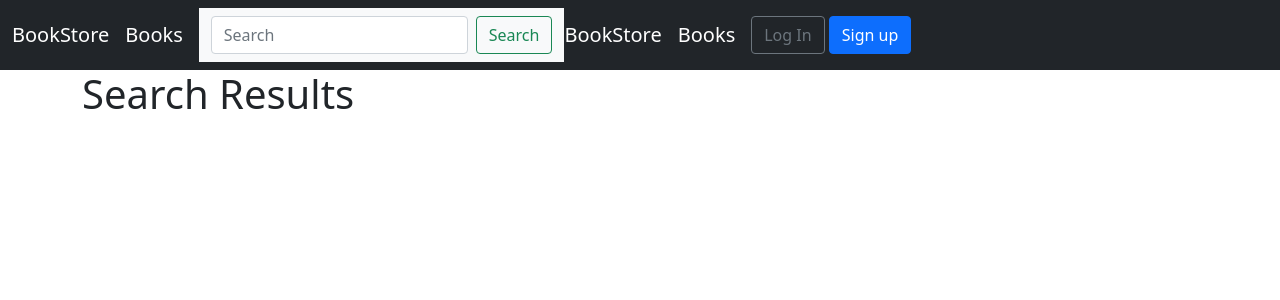
After one commit to TUD-SDEV/lab-9-upload-LaurynasAdomaitis, a Django app: template templates/books/search_results.html in a window 1280 px wide. The commit adds this page. Shown: the top 300 px of the page. Run offline with Django 3.2, Linux system fonts and the light colour scheme; the template is opened without the code that fills it, so the values that code supplies are empty.

Commit message:
lab 9 part 5 commit

```diff
--- a/accounts/views.py
+++ b/accounts/views.py
@@ -2,8 +2,6 @@ from django.urls import reverse_lazy
 from django.views.generic import CreateView, UpdateView, DetailView
 from .forms import CustomUserCreationForm
 from .models import Profile
-
-# Create your views here.
 
 class SignUpView(CreateView):
     form_class = CustomUserCreationForm
--- a/books/urls.py
+++ b/books/urls.py
@@ -1,7 +1,8 @@
 from django.urls import path
-from .views import BookListView, BookDetailView
+from .views import BookListView, BookDetailView, SearchResultsListView
 
 urlpatterns = [
     path('', BookListView.as_view(), name='book_list'),
     path('<uuid:pk>', BookDetailView.as_view(), name='book_detail'),
+    path('search/', SearchResultsListView.as_view(), name='search_results'),
 ]
--- a/templates/base.html
+++ b/templates/base.html
@@ -15,11 +15,20 @@
     <nav class="navbar navbar-expand-lg navbar-dark bg-dark">
       <div class="container-fluid">
         <a class="navbar-brand" href="#">BookStore</a>
-		<a class="navbar-brand" href="#">Books</a>
+		    <a class="navbar-brand" href="#">Books</a>
 
         <button class="navbar-toggler" type="button" data-bs-toggle="collapse" data-bs-target="#navbarSupportedContent" aria-controls="navbarSupportedContent" aria-expanded="false" aria-label="Toggle navigation">
           <span class="navbar-toggler-icon"></span>
         </button>
+        <nav class="navbar navbar-light bg-light">
+          <div class="container-fluid">
+          <form class="d-flex" action="{% url 'search_results' %}" method ="get">
+          <input name = "q" class="form-control me-2" type="search"
+           placeholder="Search" aria-label="Search">
+          <button class="btn btn-outline-success" type="submit">Search</button>
+          </form>
+          </div>
+          </nav>
         <div class="collapse navbar-collapse" id="navbarSupportedContent">
           <a class="navbar-brand" href=""{% url 'home' %}>BookStore</a>
           <a class="navbar-brand" href=""{% url 'book_list' %}>Books</a>
--- /dev/null
+++ b/templates/books/search_results.html
@@ -0,0 +1,12 @@
+{% extends 'base.html' %}
+{% block title %}Search{% endblock title %}
+{% block content %}
+<h1>Search Results</h1>
+    {% for book in book_list %}
+    <div>
+        <h3><a href="{{ book.get_absolute_url }}">{{ book.title }}</a></h3>
+        <p>Author: {{ book.author }}</p>
+        <p>Price: € {{ book.price }}</p>
+    </div>
+    {% endfor %}
+{% endblock content %}
```
Also changed, not shown: books/views.py (+12 -0 lines), books/admin.py (line endings or trailing spaces).
